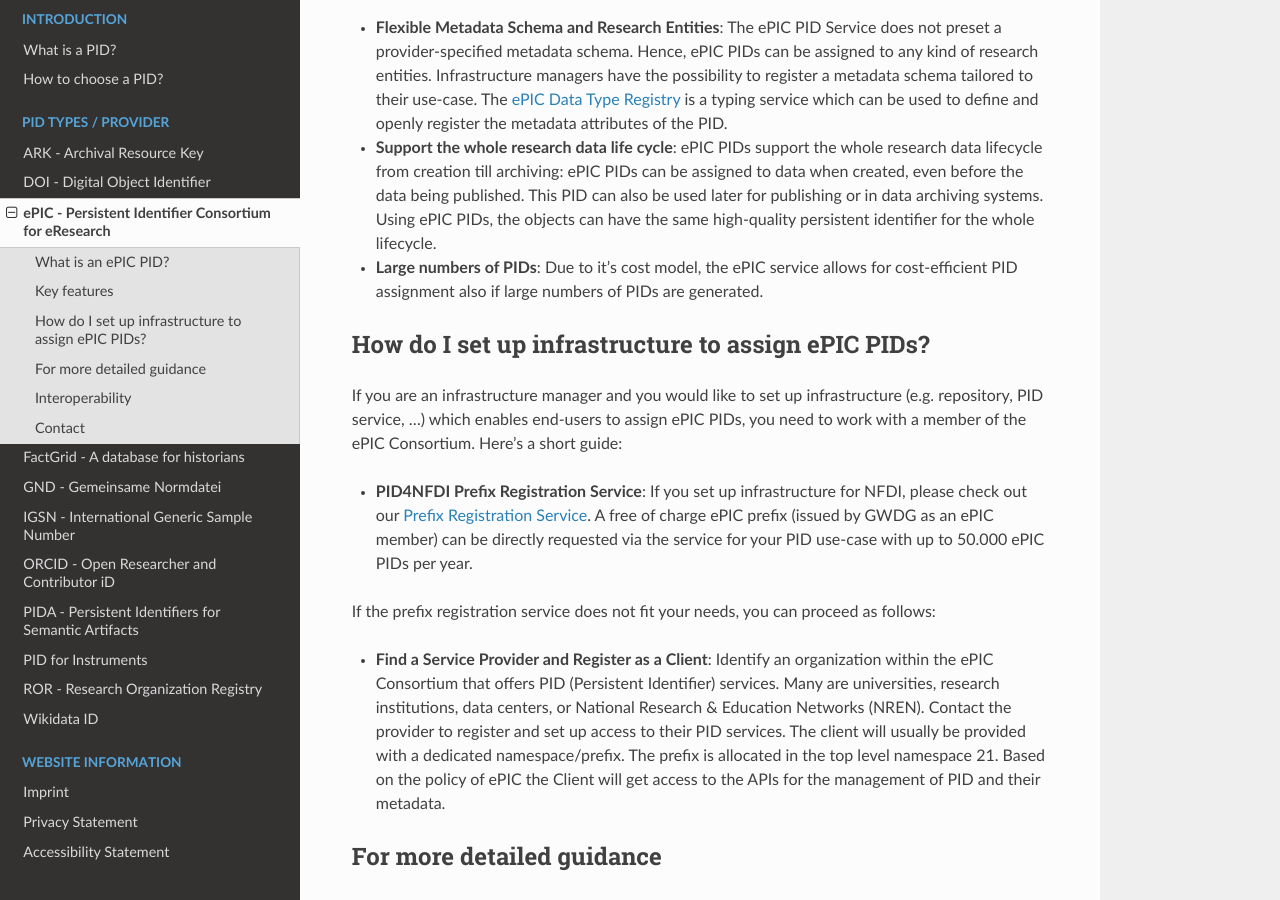
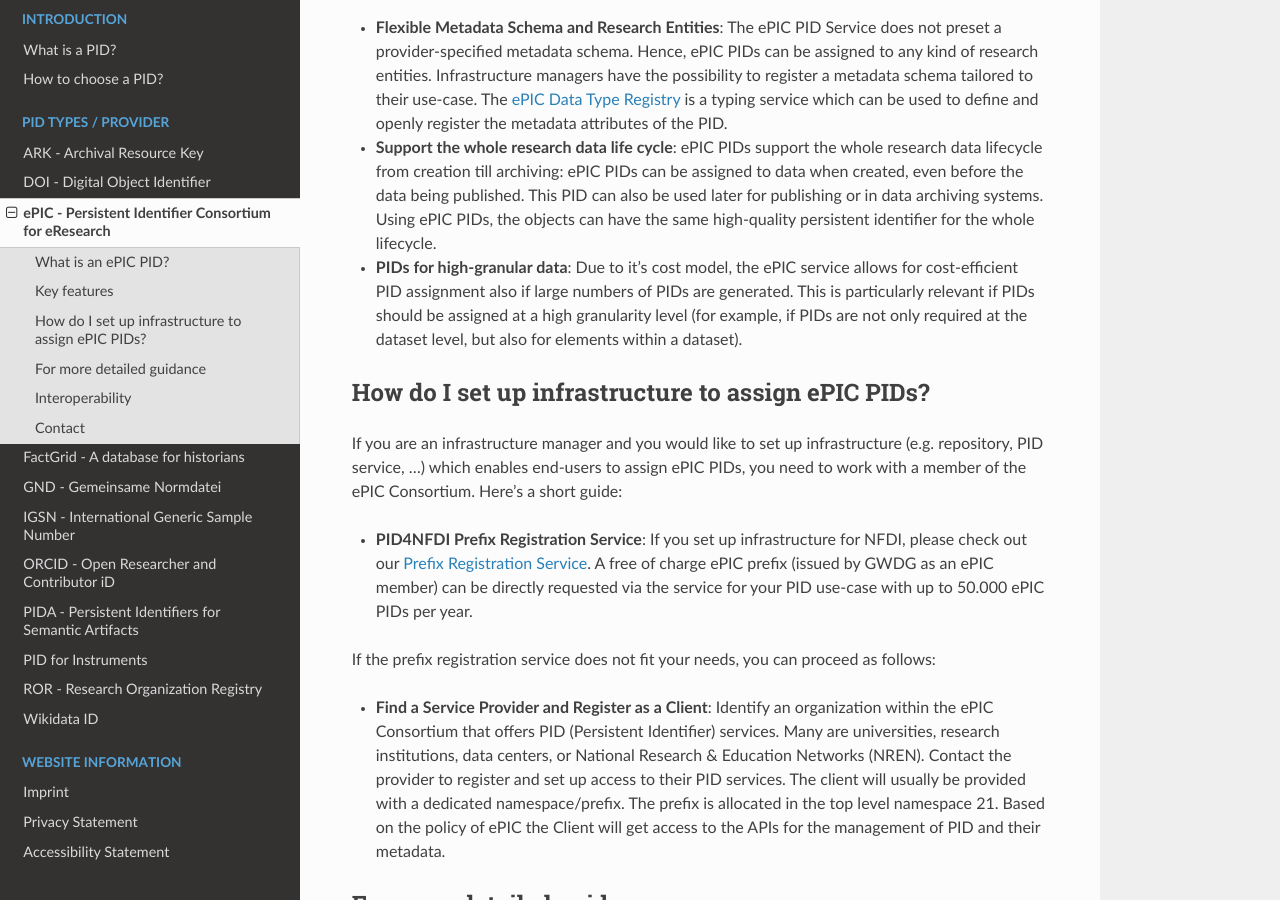
Before and after one commit to stephw-tib/pid4nfdi-training, a Sphinx documentation site: the page built from docs/source/epic.rst, in a window 1280 px wide and 900 px high, scrolled down 703 px. Built offline with Sphinx 7.4.7 and the Read the Docs theme 3.1.0, drawn with Linux system fonts in a browser that asks for light colours; pages that are not in the unit, such as notebooks, are missing from menus.

Commit message:
Update information "cost-efficient for many PIDs" to "PIDs for high granular data"

```diff
--- a/docs/source/epic.rst
+++ b/docs/source/epic.rst
@@ -25,7 +25,7 @@
 
 - **Support the whole research data life cycle**: ePIC PIDs support the whole research data lifecycle from creation till archiving: ePIC PIDs can be assigned to data when created, even before the data being published. This PID can also be used later for publishing or in data archiving systems. Using ePIC PIDs, the objects can have the same high-quality persistent identifier for the whole lifecycle.
 
-- **Large numbers of PIDs**: Due to it's cost model, the ePIC service allows for cost-efficient PID assignment also if large numbers of PIDs are generated.
+- **PIDs for high-granular data**: Due to it's cost model, the ePIC service allows for cost-efficient PID assignment also if large numbers of PIDs are generated. This is particularly relevant if PIDs should be assigned at a high granularity level (for example, if PIDs are not only required at the dataset level, but also for elements within a dataset).
 
 How do I set up infrastructure to assign ePIC PIDs?
 ---------------------------------------------------
```
